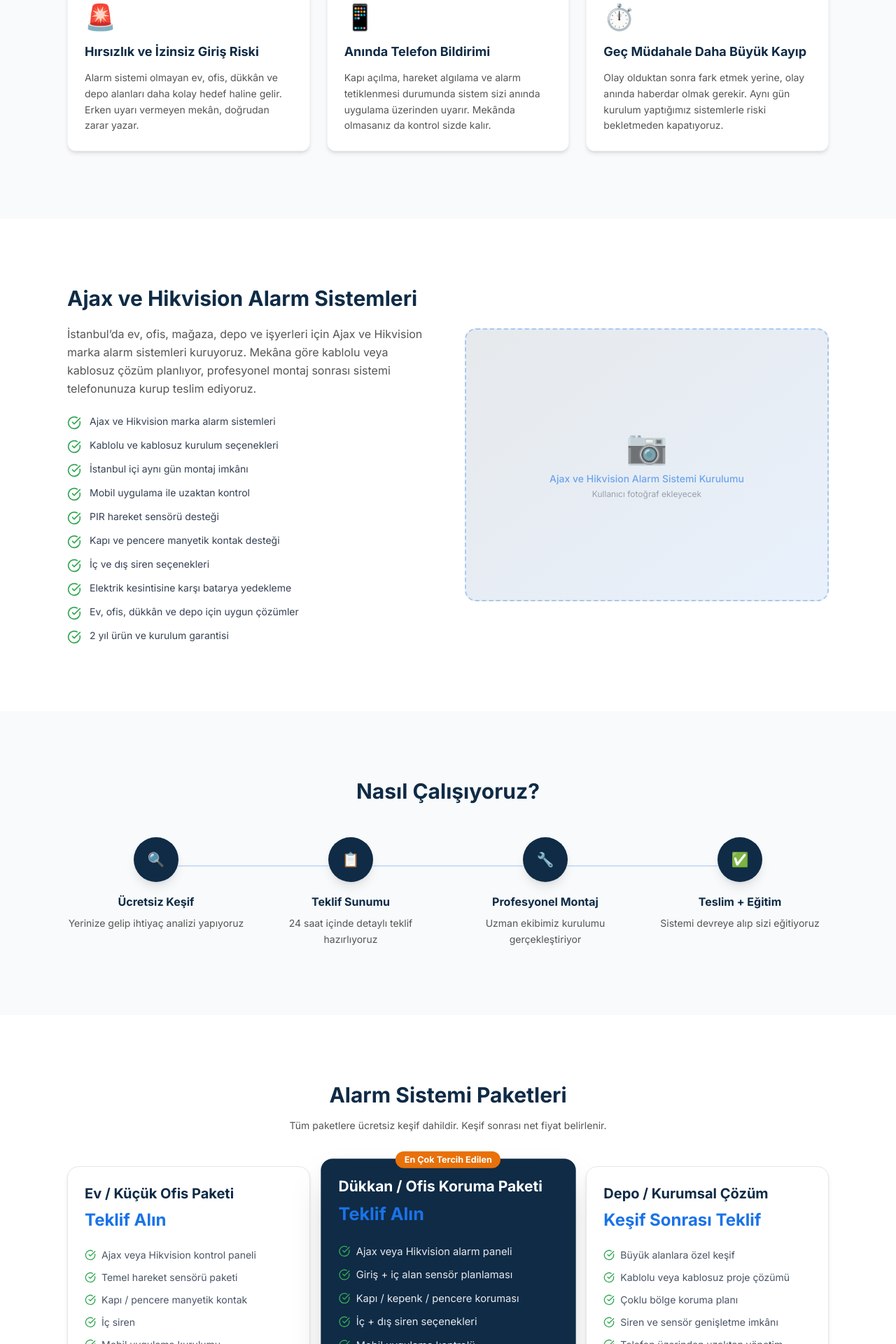
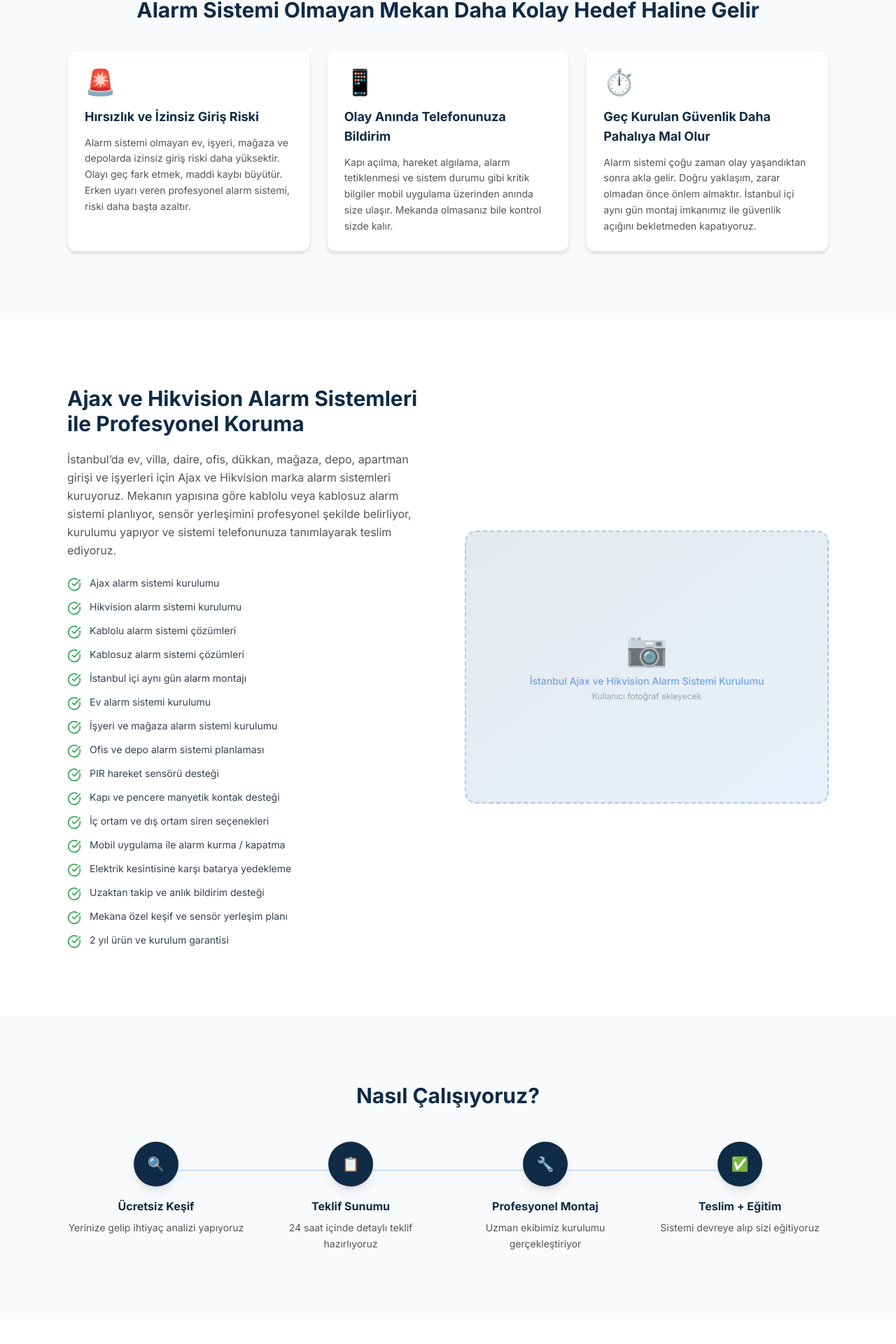
Before and after one commit to Alfasoylu/guvenlikservisi, a Next.js app: page /teklif/alarm in a window 1280 px wide. Shown: the part 858-2778 px from the top of the page at 70% size. Built offline with nearby package versions, Linux system fonts and the light colour scheme.

Commit message:
Update page.tsx

```diff
--- a/src/app/teklif/alarm/page.tsx
+++ b/src/app/teklif/alarm/page.tsx
@@ -2,67 +2,75 @@
 
 const data: LandingPageData = {
   hero: {
-    title: "İstanbul Alarm Sistemi Kurulumu | Ajax ve Hikvision",
+    title: "İstanbul Alarm Sistemi Kurulumu | Ajax ve Hikvision Alarm Montajı",
     subtitle:
-      "İstanbul içi aynı gün alarm montajı. Ajax ve Hikvision marka kablolu ve kablosuz alarm sistemleri, mobil uygulama kontrolü, profesyonel kurulum ve 2 yıl garanti.",
+      "İstanbul içi aynı gün alarm sistemi kurulumu. Ajax ve Hikvision marka kablolu ve kablosuz alarm sistemleri, ev, ofis, dükkan, mağaza ve depo için profesyonel montaj, mobil uygulama kontrolü ve 2 yıl garanti.",
     ctaLabel: "Hemen Teklif Al",
   },
 
   problem: {
-    title: "Geç Kalmadan Alarm Sistemini Kurun",
+    title: "Alarm Sistemi Olmayan Mekan Daha Kolay Hedef Haline Gelir",
     cards: [
       {
         icon: "🚨",
         title: "Hırsızlık ve İzinsiz Giriş Riski",
         description:
-          "Alarm sistemi olmayan ev, ofis, dükkân ve depo alanları daha kolay hedef haline gelir. Erken uyarı vermeyen mekân, doğrudan zarar yazar.",
+          "Alarm sistemi olmayan ev, işyeri, mağaza ve depolarda izinsiz giriş riski daha yüksektir. Olayı geç fark etmek, maddi kaybı büyütür. Erken uyarı veren profesyonel alarm sistemi, riski daha başta azaltır.",
       },
       {
         icon: "📱",
-        title: "Anında Telefon Bildirimi",
+        title: "Olay Anında Telefonunuza Bildirim",
         description:
-          "Kapı açılma, hareket algılama ve alarm tetiklenmesi durumunda sistem sizi anında uygulama üzerinden uyarır. Mekânda olmasanız da kontrol sizde kalır.",
+          "Kapı açılma, hareket algılama, alarm tetiklenmesi ve sistem durumu gibi kritik bilgiler mobil uygulama üzerinden anında size ulaşır. Mekanda olmasanız bile kontrol sizde kalır.",
       },
       {
         icon: "⏱️",
-        title: "Geç Müdahale Daha Büyük Kayıp",
+        title: "Geç Kurulan Güvenlik Daha Pahalıya Mal Olur",
         description:
-          "Olay olduktan sonra fark etmek yerine, olay anında haberdar olmak gerekir. Aynı gün kurulum yaptığımız sistemlerle riski bekletmeden kapatıyoruz.",
+          "Alarm sistemi çoğu zaman olay yaşandıktan sonra akla gelir. Doğru yaklaşım, zarar olmadan önce önlem almaktır. İstanbul içi aynı gün montaj imkanımız ile güvenlik açığını bekletmeden kapatıyoruz.",
       },
     ],
   },
 
   solution: {
-    title: "Ajax ve Hikvision Alarm Sistemleri",
+    title: "Ajax ve Hikvision Alarm Sistemleri ile Profesyonel Koruma",
     description:
-      "İstanbul’da ev, ofis, mağaza, depo ve işyerleri için Ajax ve Hikvision marka alarm sistemleri kuruyoruz. Mekâna göre kablolu veya kablosuz çözüm planlıyor, profesyonel montaj sonrası sistemi telefonunuza kurup teslim ediyoruz.",
+      "İstanbul’da ev, villa, daire, ofis, dükkan, mağaza, depo, apartman girişi ve işyerleri için Ajax ve Hikvision marka alarm sistemleri kuruyoruz. Mekanın yapısına göre kablolu veya kablosuz alarm sistemi planlıyor, sensör yerleşimini profesyonel şekilde belirliyor, kurulumu yapıyor ve sistemi telefonunuza tanımlayarak teslim ediyoruz.",
     features: [
-      "Ajax ve Hikvision marka alarm sistemleri",
-      "Kablolu ve kablosuz kurulum seçenekleri",
-      "İstanbul içi aynı gün montaj imkânı",
-      "Mobil uygulama ile uzaktan kontrol",
+      "Ajax alarm sistemi kurulumu",
+      "Hikvision alarm sistemi kurulumu",
+      "Kablolu alarm sistemi çözümleri",
+      "Kablosuz alarm sistemi çözümleri",
+      "İstanbul içi aynı gün alarm montajı",
+      "Ev alarm sistemi kurulumu",
+      "İşyeri ve mağaza alarm sistemi kurulumu",
+      "Ofis ve depo alarm sistemi planlaması",
       "PIR hareket sensörü desteği",
       "Kapı ve pencere manyetik kontak desteği",
-      "İç ve dış siren seçenekleri",
+      "İç ortam ve dış ortam siren seçenekleri",
+      "Mobil uygulama ile alarm kurma / kapatma",
       "Elektrik kesintisine karşı batarya yedekleme",
-      "Ev, ofis, dükkân ve depo için uygun çözümler",
+      "Uzaktan takip ve anlık bildirim desteği",
+      "Mekana özel keşif ve sensör yerleşim planı",
       "2 yıl ürün ve kurulum garantisi",
     ],
-    imagePlaceholder: "Ajax ve Hikvision Alarm Sistemi Kurulumu",
+    imagePlaceholder: "İstanbul Ajax ve Hikvision Alarm Sistemi Kurulumu",
   },
 
   packages: {
-    title: "Alarm Sistemi Paketleri",
+    title: "İstanbul Alarm Sistemi Paketleri",
     items: [
       {
-        name: "Ev / Küçük Ofis Paketi",
+        name: "Ev ve Daire Alarm Paketi",
         price: "Teklif Alın",
         features: [
-          "Ajax veya Hikvision kontrol paneli",
-          "Temel hareket sensörü paketi",
-          "Kapı / pencere manyetik kontak",
-          "İç siren",
+          "Ajax veya Hikvision alarm paneli",
+          "Daire ve küçük yaşam alanlarına uygun yapı",
+          "Hareket sensörü ve kapı kontak planlaması",
+          "Kablosuz veya uygun ise kablolu kurulum",
+          "İç siren desteği",
           "Mobil uygulama kurulumu",
+          "Telefon üzerinden temel kontrol",
           "İstanbul içi profesyonel montaj",
           "2 Yıl Garanti",
         ],
@@ -73,25 +81,29 @@
         badge: "En Çok Tercih Edilen",
         highlighted: true,
         features: [
-          "Ajax veya Hikvision alarm paneli",
-          "Giriş + iç alan sensör planlaması",
-          "Kapı / kepenk / pencere koruması",
+          "Ajax veya Hikvision alarm kontrol paneli",
+          "Giriş, iç alan ve kritik nokta planlaması",
+          "Kapı, pencere, kepenk ve geçiş koruması",
           "İç + dış siren seçenekleri",
-          "Mobil uygulama kontrolü",
-          "Aynı gün montaj imkânı",
+          "Kablosuz veya hibrit kurulum senaryosu",
+          "Mobil uygulama ile uzaktan alarm yönetimi",
+          "İstanbul içi aynı gün montaj imkanı",
+          "Keşif sonrası doğru sensör konumlandırması",
           "2 Yıl Garanti",
         ],
       },
       {
-        name: "Depo / Kurumsal Çözüm",
+        name: "Depo / Mağaza / Kurumsal Çözüm",
         price: "Keşif Sonrası Teklif",
         features: [
-          "Büyük alanlara özel keşif",
-          "Kablolu veya kablosuz proje çözümü",
-          "Çoklu bölge koruma planı",
-          "Siren ve sensör genişletme imkânı",
-          "Telefon üzerinden uzaktan yönetim",
-          "Profesyonel montaj ve devreye alma",
+          "Büyük alanlar için keşif bazlı planlama",
+          "Kablolu, kablosuz veya hibrit sistem tasarımı",
+          "Çoklu alan ve bölge koruma kurgusu",
+          "Sensör, siren ve aksesuar genişletme imkanı",
+          "Operasyon alanına uygun güvenlik senaryosu",
+          "Telefon üzerinden uzaktan durum takibi",
+          "Profesyonel kurulum ve devreye alma",
+          "Genişleme ve bakım açısından sürdürülebilir yapı",
           "2 Yıl Garanti",
         ],
       },
@@ -100,19 +112,19 @@
 
   testimonials: [
     {
-      text: "Dükkânımıza Ajax alarm kuruldu. Aynı gün gelip montaj yaptılar, sistemi telefondan nasıl kullanacağımızı da tek tek gösterdiler.",
+      text: "Dükkanımız için Ajax alarm sistemi kuruldu. Aynı gün geldiler, sensör yerlerini doğru planladılar ve uygulamayı telefona kurup tek tek anlattılar.",
       name: "Mehmet K.",
       role: "Şişli / İşletme Sahibi",
       rating: 5,
     },
     {
-      text: "Evimiz için kablosuz alarm sistemi yaptırdık. Kırıp dökmeden temiz kurulum oldu, uygulama üzerinden tüm sistemi rahatça yönetiyoruz.",
+      text: "Evimiz için kablosuz alarm sistemi yaptırdık. Temiz montaj oldu, kırma dökme olmadı. Uygulama üzerinden alarmı rahatça kontrol ediyoruz.",
       name: "Zeynep A.",
       role: "Kadıköy / Ev Sahibi",
       rating: 5,
     },
     {
-      text: "Ofisimiz için Hikvision alarm sistemi kuruldu. Hızlı dönüş yaptılar, keşif sonrası doğru çözümü önerdiler. Kurulum da gayet profesyoneldi.",
+      text: "Ofisimiz için Hikvision alarm sistemi kuruldu. Keşif sonrası gerçekten ihtiyacımıza uygun çözüm sundular. Hızlı dönüş ve düzgün işçilik aldık.",
       name: "Onur T.",
       role: "Bakırköy / Ofis",
       rating: 5,
@@ -121,41 +133,61 @@
 
   faq: [
     {
-      question: "İstanbul’da aynı gün alarm montajı yapıyor musunuz?",
+      question: "İstanbul’da aynı gün alarm sistemi kurulumu yapıyor musunuz?",
       answer:
-        "Evet. İstanbul içindeki birçok bölgede keşif ve yoğunluk durumuna göre aynı gün alarm montajı yapabiliyoruz. Net planlama için form bırakmanız veya bizi aramanız yeterli.",
+        "Evet. İstanbul içindeki birçok ilçede yoğunluk ve saat durumuna göre aynı gün alarm montajı yapabiliyoruz. Özellikle acil güvenlik ihtiyacı olan ev, işyeri, dükkan ve ofisler için hızlı planlama sağlıyoruz.",
     },
     {
-      question: "Hangi markaları kullanıyorsunuz?",
+      question: "Hangi alarm markalarını kullanıyorsunuz?",
       answer:
-        "Başlıca Ajax ve Hikvision marka alarm sistemleri kuruyoruz. Mekânın yapısına, kullanım ihtiyacına ve bütçeye göre en uygun sistemi öneriyoruz.",
+        "Başlıca Ajax ve Hikvision marka alarm sistemleri kuruyoruz. Kullanım senaryosuna, mekan büyüklüğüne, kablolama durumuna ve bütçeye göre en uygun marka ve sistem yapısını öneriyoruz.",
     },
     {
-      question: "Kablolu mu kablosuz mu daha mantıklı?",
+      question: "Kablolu alarm mı, kablosuz alarm mı daha iyi?",
       answer:
-        "Hazır kullanımda olan ev ve ofislerde kablosuz sistemler genelde daha hızlı ve temiz çözüm sunar. Yeni yapılan ya da altyapısı uygun alanlarda kablolu sistemler de güçlü bir seçenektir. Doğru tercih keşifte netleşir.",
+        "Hazır kullanımda olan ev, daire, ofis ve dükkanlarda kablosuz alarm sistemi çoğu zaman daha hızlı ve temiz çözüm sunar. Yeni yapılan, tadilatta olan veya altyapısı uygun yerlerde kablolu alarm sistemi daha stabil ve ekonomik olabilir. En doğru seçim keşif sonrası netleşir.",
     },
     {
-      question: "Alarm sistemi telefondan kontrol edilir mi?",
+      question: "Alarm sistemi telefondan kontrol ediliyor mu?",
       answer:
-        "Evet. Kurduğumuz sistemlerde mobil uygulama üzerinden alarmı kurup kapatabilir, bildirim alabilir ve sistem durumunu uzaktan takip edebilirsiniz.",
+        "Evet. Kurduğumuz Ajax ve Hikvision alarm sistemleri mobil uygulama ile kontrol edilebilir. Sistemi kurup kapatabilir, alarm geçmişini görebilir, anlık bildirim alabilir ve bazı senaryolarda kullanıcı yetkilerini yönetebilirsiniz.",
     },
     {
-      question: "Elektrik kesilirse alarm çalışmaya devam eder mi?",
+      question: "Elektrik kesilirse alarm sistemi çalışmaya devam eder mi?",
       answer:
-        "Evet. Sistemlerde yedek batarya bulunur. Elektrik kesintisinde alarm sistemi belirli süre çalışmaya devam eder ve koruma sürer.",
+        "Evet. Sistemlerde yedek batarya bulunduğu için elektrik kesintisinde alarm sistemi belirli süre boyunca çalışmaya devam eder. Bu sayede koruma tamamen devre dışı kalmaz.",
     },
     {
-      question: "Garanti süreniz ne kadar?",
+      question: "Ev için alarm sistemi mi, işyeri için alarm sistemi mi farklı kurulur?",
       answer:
-        "Kurulumunu yaptığımız alarm sistemlerinde 2 yıl garanti sunuyoruz.",
+        "Evet. Ev alarm sistemi ile işyeri alarm sistemi aynı mantıkta çalışsa da sensör yerleşimi, giriş noktaları, kullanım alışkanlığı ve koruma senaryosu farklıdır. Bu yüzden her mekan için aynı paket değil, ihtiyaca uygun yapı planlanmalıdır.",
+    },
+    {
+      question: "Alarm sistemi kamerayla birlikte kurulabilir mi?",
+      answer:
+        "Evet. İstenirse alarm sistemi ile güvenlik kamerası sistemi birlikte planlanabilir. Bu kombinasyon daha güçlü güvenlik sağlar çünkü hem erken uyarı alırsınız hem de görüntü kaydı ile olayı doğrulama imkanı elde edersiniz.",
+    },
+    {
+      question: "Kurulum sonrası kullanım desteği veriyor musunuz?",
+      answer:
+        "Evet. Kurulum tamamlandıktan sonra sistemi nasıl kullanacağınızı gösteriyoruz. Mobil uygulama bağlantısı, alarm kurma-kapatma mantığı ve temel kullanım adımları teslim sırasında anlatılır.",
+    },
+    {
+      question: "Garanti süresi ne kadar?",
+      answer:
+        "Kurulumunu yaptığımız alarm sistemlerinde 2 yıl ürün ve kurulum garantisi sunuyoruz. Garanti kapsamı kullanılan ürün tipi ve uygulama detayına göre teslim sırasında net şekilde belirtilir.",
+    },
+    {
+      question: "Alarm sistemi fiyatı neye göre değişir?",
+      answer:
+        "Fiyat; mekanın büyüklüğüne, giriş sayısına, kullanılacak sensör adedine, kablolu veya kablosuz sisteme, siren yapısına ve ek güvenlik ihtiyaçlarına göre değişir. Bu nedenle en doğru fiyat keşif veya ihtiyaç analizi sonrası çıkar.",
     },
   ],
 
   cta: {
     title: "İstanbul Alarm Sistemi İçin Hemen Teklif Alın",
     subtitle:
-      "Ajax ve Hikvision alarm sistemi kurulumu için formu doldurun, ekibimiz sizi arasın.",
+      "Ajax ve Hikvision alarm sistemi kurulumu, kablolu ve kablosuz çözümler, aynı gün montaj ve 2 yıl garanti için formu doldurun; ekibimiz sizi arasın.",
     defaultService: "alarm",
   },
 };
```
